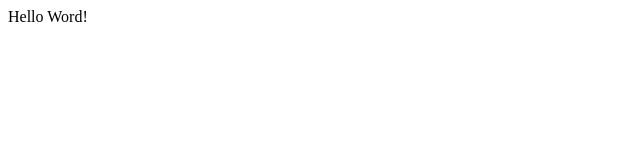
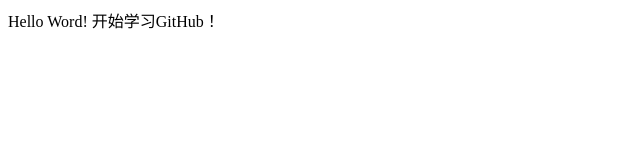
Before and after one commit to zpzpp/angular-js, a plain HTML site: page index.html in a window 1280 px wide. Shown: the whole page, without its empty margins (0-640 px from the left). Drawn offline with Linux system fonts and the light colour scheme.

Commit message:
Update index.html

```diff
--- a/index.html
+++ b/index.html
@@ -6,5 +6,6 @@
 </head>
 <body>
 Hello Word!
+开始学习GitHub！
 </body>
 </html>
```
